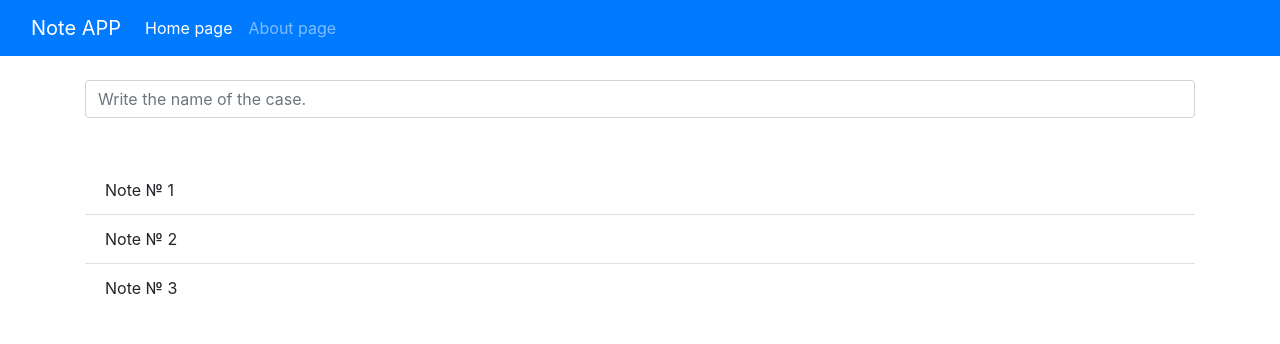
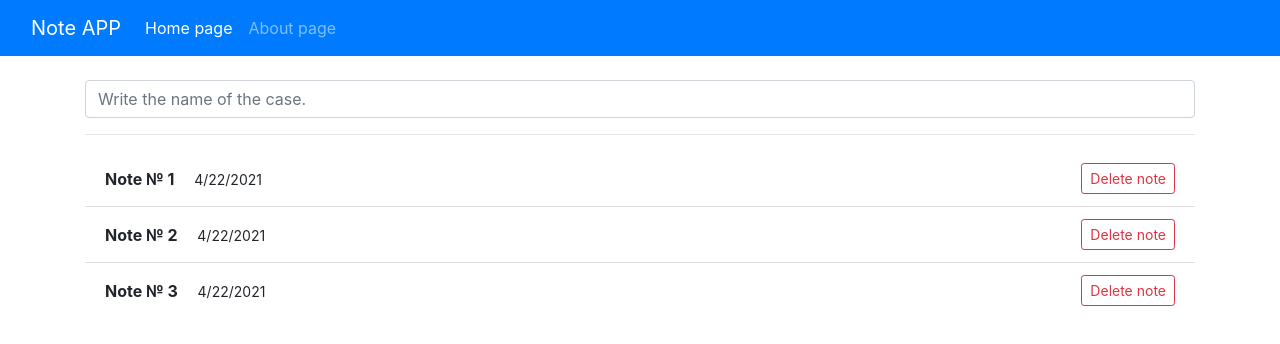
Before and after one commit to PanDmitriy/react-note-app-2021, a React (Create React App) app: page / in a window 1280 px wide. Shown: the top 344 px of the page. Built offline with nearby package versions, Linux system fonts and the light colour scheme.

Commit message:
changed Notes.js

```diff
--- a/src/components/MainPage.js
+++ b/src/components/MainPage.js
@@ -9,6 +9,7 @@ export const MainPage = () => {
     <>
       <div className="container pt-4">
         <Form/>
+        <hr/>
         <Notes notes={notes} />
       </div>
     </>
--- a/src/components/Notes.js
+++ b/src/components/Notes.js
@@ -3,9 +3,20 @@ import React from 'react';
 export const Notes = ({notes}) => {
 
   return (
-    <ul className="list-group list-group-flush py-5" >
+    <ul className="list-group list-group-flush" >
       { notes.map( note => (
-          <li className="list-group-item" key={note.id}> {note.title} </li>
+          <li
+            className="list-group-item"
+            key={note.id}
+          >
+            <div className="note">
+              <div>
+                <strong> {note.title} </strong>
+                <small> {new Date().toLocaleDateString()} </small>
+              </div>
+              <button type="button" className="btn btn-outline-danger btn-sm">Delete note</button>
+            </div>
+          </li>
         ))}
     </ul>
   )
--- a/src/index.scss
+++ b/src/index.scss
@@ -13,3 +13,12 @@ code {
   font-family: source-code-pro, Menlo, Monaco, Consolas, 'Courier New',
     monospace;
 }
+
+.note {
+  display: flex;
+  align-items: center;
+  justify-content: space-between;
+  strong {
+    margin-right: 1rem;
+  }
+}
```
